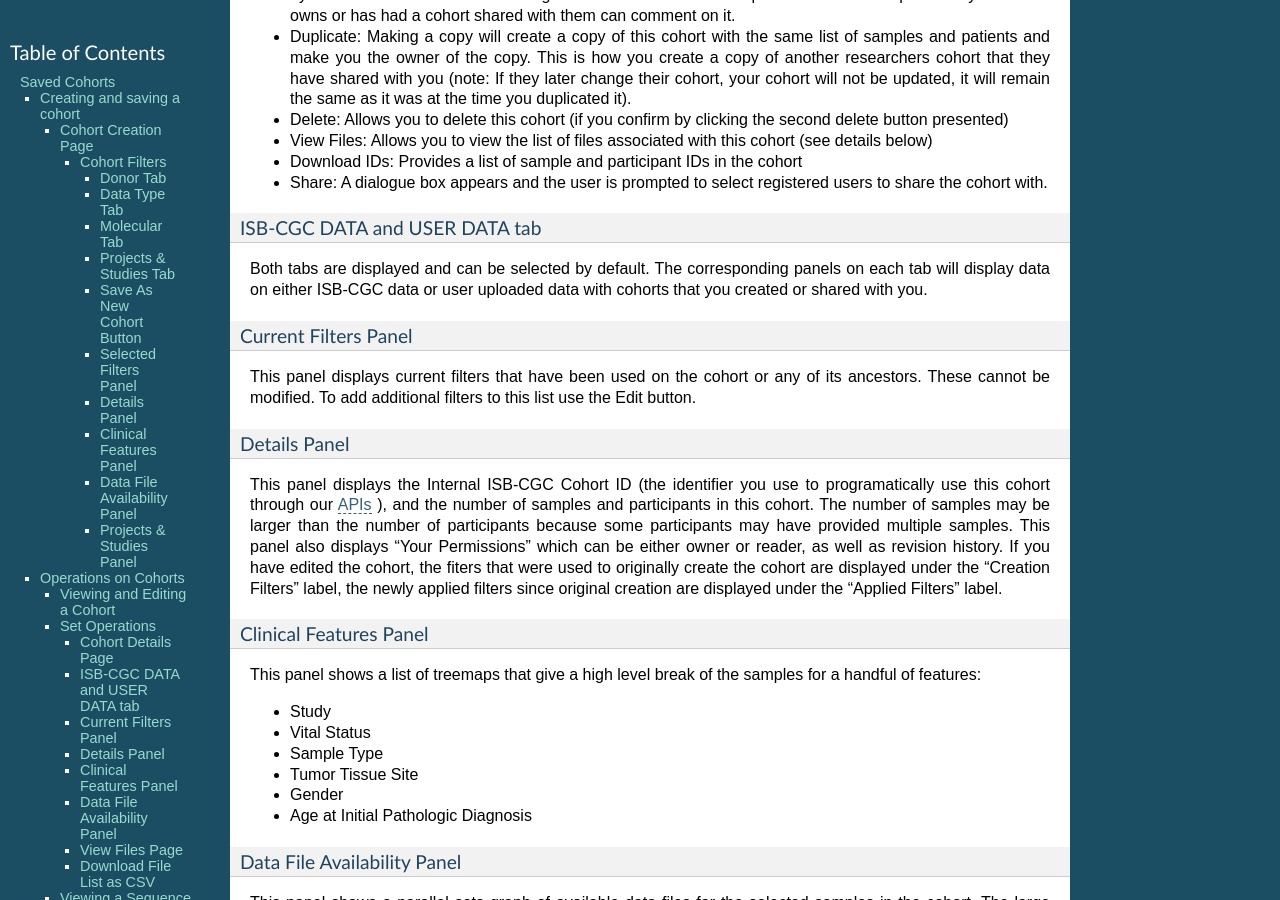
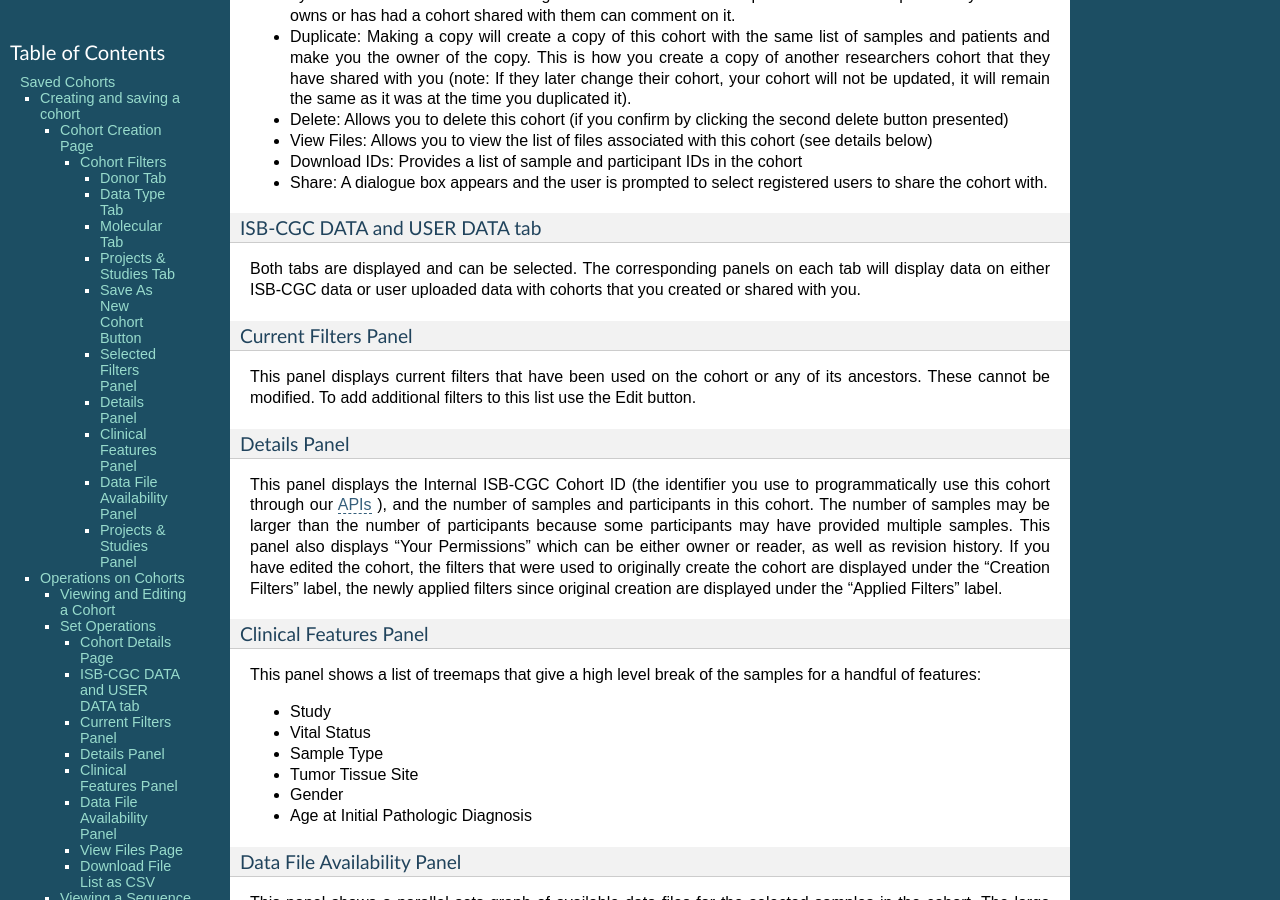
Before and after one commit to isb-cgc/readthedocs, a Sphinx documentation site: the page built from docs/source/sections/webapp/Saved-Cohorts.rst, in a window 1280 px wide and 900 px high, scrolled down 4705 px. Built offline with Sphinx 7.4.7, drawn with Linux system fonts in a browser that asks for light colours; some of the changed text lies outside the part shown.

Commit message:
Update Saved-Cohorts.rst

```diff
--- a/docs/source/sections/webapp/Saved-Cohorts.rst
+++ b/docs/source/sections/webapp/Saved-Cohorts.rst
@@ -202,7 +202,7 @@
 
 ISB-CGC DATA and USER DATA tab
 --------------------------------
-Both tabs are displayed  and can be selected by default. The corresponding panels on each tab will display data on either ISB-CGC data or user uploaded data with cohorts that you created or shared with you.
+Both tabs are displayed  and can be selected. The corresponding panels on each tab will display data on either ISB-CGC data or user uploaded data with cohorts that you created or shared with you.
 
 Current Filters Panel
 ----------------------
@@ -212,9 +212,9 @@
 Details Panel
 -------------
 
-This panel displays the Internal ISB-CGC Cohort ID (the identifier you use to programatically use this cohort through our `APIs <../progapi/Programmatic-API.html#id4>`_ ), and the number of samples and participants in this cohort. The number of samples may be larger than the number of participants because some participants may have
+This panel displays the Internal ISB-CGC Cohort ID (the identifier you use to programmatically use this cohort through our `APIs <../progapi/Programmatic-API.html#id4>`_ ), and the number of samples and participants in this cohort. The number of samples may be larger than the number of participants because some participants may have
 provided multiple samples.
-This panel also displays "Your Permissions" which can be either owner or reader, as well as revision history.  If you have edited the cohort, the fiters that were used to originally create the cohort are displayed under the "Creation Filters" label, the newly applied filters since original creation are displayed under the "Applied Filters" label.
+This panel also displays "Your Permissions" which can be either owner or reader, as well as revision history.  If you have edited the cohort, the filters that were used to originally create the cohort are displayed under the "Creation Filters" label, the newly applied filters since original creation are displayed under the "Applied Filters" label.
 
 Clinical Features Panel
 -----------------------
```
Also changed, not shown: other parts of docs/source/sections/webapp/Saved-Cohorts.rst (+2 -2 lines).
